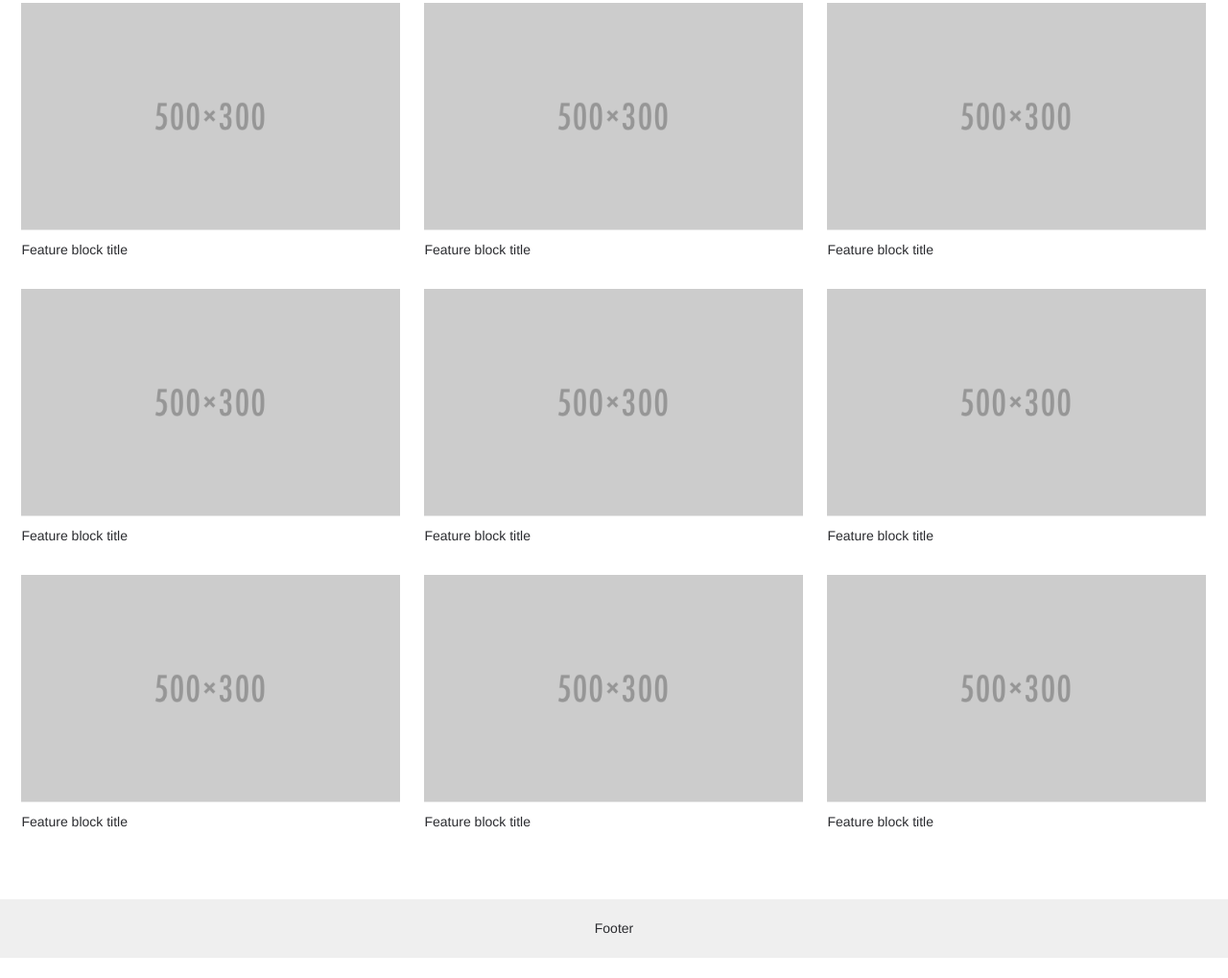
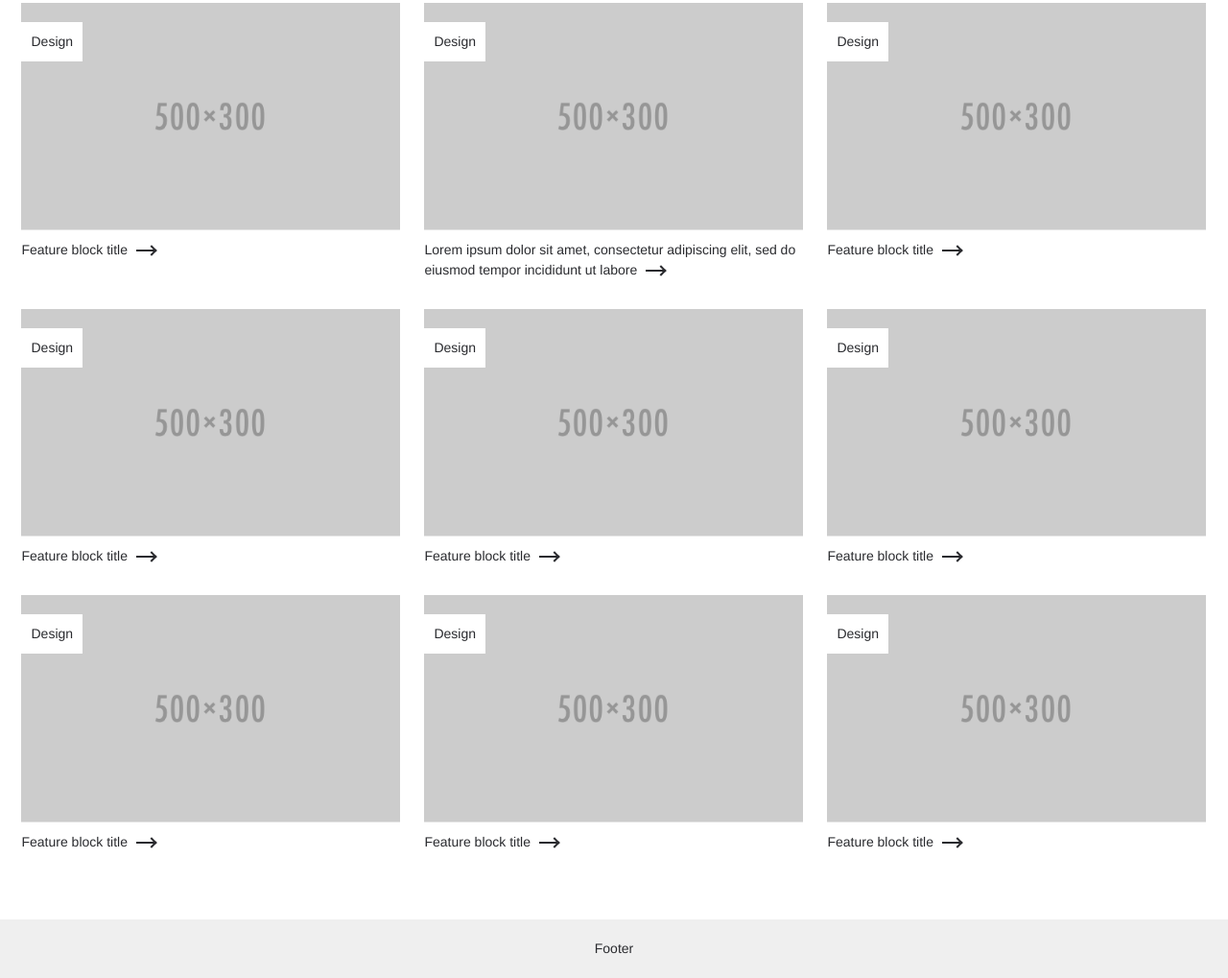
Before and after one commit to robhowells/image-rendering, a website: page html/index.html in a window 1280 px wide. Shown: the part 689-1708 px from the top of the page at 96% size. Before the commit the page ends 1687 px from the top, so only its background shows below. Drawn offline with nearby package versions, Linux system fonts and the light colour scheme.

Commit message:
added work tags and arrow animations

```diff
--- a/html/index.html
+++ b/html/index.html
@@ -43,8 +43,9 @@
     <main id="content" role="main">
         <section class="section--padded">
            <div class="container row">
-                <a class="four columns feature-block lazyload" href="/">
-                    <div class="image hover-color feature-block__image" data-hover-content="Client name">
+                <a class="four columns feature-block hover-block lazyload" href="/">
+                    <span class="feature-block__tag" data-tag-content="Design"></span>
+                    <div class="image feature-block__image hover-block__color" data-hover-content="Client name">
                         <picture>
                             <!--[if IE 9]><video style="display: none;"><![endif]-->
                             <source data-original-set="../img/promo500.png, ../img/promo500x2.png 2x">
@@ -59,11 +60,12 @@
                         <![endif]-->
                     </div>
                     <div class="panel">
-                        <p class="panel__title">Feature block title</p>
+                        <p class="panel__title">Feature block title <span class="arrow"></span></p>
                     </div>
                 </a>
-                <a class="four columns feature-block lazyload" href="/">
-                    <div class="image hover-color feature-block__image" data-hover-content="Client name">
+                <a class="four columns feature-block hover-block lazyload" href="/">
+                    <span class="feature-block__tag" data-tag-content="Design"></span>
+                    <div class="image feature-block__image hover-block__color" data-hover-content="Client name">
                         <picture>
                             <!--[if IE 9]><video style="display: none;"><![endif]-->
                             <source data-original-set="../img/promo500.png, ../img/promo500x2.png 2x">
@@ -78,11 +80,12 @@
                         <![endif]-->
                     </div>
                     <div class="panel">
-                        <p class="panel__title">Feature block title</p>
+                        <p class="panel__title">Lorem ipsum dolor sit amet, consectetur adipiscing elit, sed do eiusmod tempor incididunt ut labore <span class="arrow"></span></p>
                     </div>
                 </a>
-                <a class="four columns feature-block lazyload" href="/">
-                    <div class="image hover-color feature-block__image" data-hover-content="Client name">
+                <a class="four columns feature-block hover-block lazyload" href="/">
+                    <span class="feature-block__tag" data-tag-content="Design"></span>
+                    <div class="image feature-block__image hover-block__color" data-hover-content="Client name">
                         <picture>
                             <!--[if IE 9]><video style="display: none;"><![endif]-->
                             <source data-original-set="../img/promo500.png, ../img/promo500x2.png 2x">
@@ -97,13 +100,14 @@
                         <![endif]-->
                     </div>
                     <div class="panel">
-                        <p class="panel__title">Feature block title</p>
+                        <p class="panel__title">Feature block title <span class="arrow"></span></p>
                     </div>
                 </a>
             </div>
             <div class="container row">
-                <a class="four columns feature-block lazyload" href="/">
-                    <div class="image hover-color feature-block__image" data-hover-content="Client name">
+                <a class="four columns feature-block hover-block lazyload" href="/">
+                    <span class="feature-block__tag" data-tag-content="Design"></span>
+                    <div class="image feature-block__image hover-block__color" data-hover-content="Client name">
                         <picture>
                             <!--[if IE 9]><video style="display: none;"><![endif]-->
                             <source data-original-set="../img/promo500.png, ../img/promo500x2.png 2x">
@@ -118,11 +122,12 @@
                         <![endif]-->
                     </div>
                     <div class="panel">
-                        <p class="panel__title">Feature block title</p>
+                        <p class="panel__title">Feature block title <span class="arrow"></span></p>
                     </div>
                 </a>
-                <a class="four columns feature-block lazyload" href="/">
-                    <div class="image hover-color feature-block__image" data-hover-content="Client name">
+                <a class="four columns feature-block hover-block lazyload" href="/">
+                    <span class="feature-block__tag" data-tag-content="Design"></span>
+                    <div class="image feature-block__image hover-block__color" data-hover-content="Client name">
                         <picture>
                             <!--[if IE 9]><video style="display: none;"><![endif]-->
                             <source data-original-set="../img/promo500.png, ../img/promo500x2.png 2x">
@@ -137,11 +142,12 @@
                         <![endif]-->
                     </div>
                     <div class="panel">
-                        <p class="panel__title">Feature block title</p>
+                        <p class="panel__title">Feature block title <span class="arrow"></span></p>
                     </div>
                 </a>
-                <a class="four columns feature-block lazyload" href="/">
-                    <div class="image hover-color feature-block__image" data-hover-content="Client name">
+                <a class="four columns feature-block hover-block lazyload" href="/">
+                    <span class="feature-block__tag" data-tag-content="Design"></span>
+                    <div class="image feature-block__image hover-block__color" data-hover-content="Client name">
                         <picture>
                             <!--[if IE 9]><video style="display: none;"><![endif]-->
                             <source data-original-set="../img/promo500.png, ../img/promo500x2.png 2x">
@@ -156,13 +162,14 @@
                         <![endif]-->
                     </div>
                     <div class="panel">
-                        <p class="panel__title">Feature block title</p>
+                        <p class="panel__title">Feature block title <span class="arrow"></span></p>
                     </div>
                 </a>
             </div>
             <div class="container row">
-                <a class="four columns feature-block lazyload" href="/">
-                    <div class="image hover-color feature-block__image" data-hover-content="Client name">
+                <a class="four columns feature-block hover-block lazyload" href="/">
+                    <span class="feature-block__tag" data-tag-content="Design"></span>
+                    <div class="image feature-block__image hover-block__color" data-hover-content="Client name">
                         <picture>
                             <!--[if IE 9]><video style="display: none;"><![endif]-->
                             <source data-original-set="../img/promo500.png, ../img/promo500x2.png 2x">
@@ -177,11 +184,12 @@
                         <![endif]-->
                     </div>
                     <div class="panel">
-                        <p class="panel__title">Feature block title</p>
+                        <p class="panel__title">Feature block title <span class="arrow"></span></p>
                     </div>
                 </a>
-                <a class="four columns feature-block lazyload" href="/">
-                    <div class="image hover-color feature-block__image" data-hover-content="Client name">
+                <a class="four columns feature-block hover-block lazyload" href="/">
+                    <span class="feature-block__tag" data-tag-content="Design"></span>
+                    <div class="image feature-block__image hover-block__color" data-hover-content="Client name">
                         <picture>
                             <!--[if IE 9]><video style="display: none;"><![endif]-->
                             <source data-original-set="../img/promo500.png, ../img/promo500x2.png 2x">
@@ -196,11 +204,12 @@
                         <![endif]-->
                     </div>
                     <div class="panel">
-                        <p class="panel__title">Feature block title</p>
+                        <p class="panel__title">Feature block title <span class="arrow"></span></p>
                     </div>
                 </a>
-                <a class="four columns feature-block lazyload" href="/">
-                    <div class="image hover-color feature-block__image" data-hover-content="Client name">
+                <a class="four columns feature-block hover-block lazyload" href="/">
+                    <span class="feature-block__tag" data-tag-content="Design"></span>
+                    <div class="image feature-block__image hover-block__color" data-hover-content="Client name">
                         <picture>
                             <!--[if IE 9]><video style="display: none;"><![endif]-->
                             <source data-original-set="../img/promo500.png, ../img/promo500x2.png 2x">
@@ -215,7 +224,7 @@
                         <![endif]-->
                     </div>
                     <div class="panel">
-                        <p class="panel__title">Feature block title</p>
+                        <p class="panel__title">Feature block title <span class="arrow"></span></p>
                     </div>
                 </a>
             </div>
--- a/scss/layout/components/_feature-block.scss
+++ b/scss/layout/components/_feature-block.scss
@@ -18,7 +18,28 @@
 		margin: 0;
 		transition: .2s;
 		position: absolute;
-		transform: translateY(-50%) scale(1);
+		transform: translateZ(0) translateY(-50%) scale(1);
+	}
+	&__tag {
+		top: 20px;
+		opacity: 0;
+		left: -10px;
+		position: absolute;
+		z-index: z(default) + 1;
+		transition: .4s left, .4s opacity;
+		transition-delay: .4s;
+		&::before {
+			content: attr(data-tag-content);
+			padding: 10px;
+			color: $primary;
+			display: block;
+			background: $white-default;
+		}
+		.loaded &,
+		.no-js & {
+			left: 0;
+			opacity: 1;
+		}
 	}
 	&__panel {
 		padding: 10px 0;
@@ -31,6 +52,16 @@
 			.panel__title {
 				color: $accent;
 			}
+			.arrow {
+				&::before {
+					width: 25px;
+					background: $accent;
+				}
+				&::after {
+					right: -5px;
+					border-color: $accent;
+				}
+			}
 		}
 	}
 }
--- /dev/null
+++ b/scss/layout/components/_hover-block.scss
@@ -0,0 +1,41 @@
+/*========================================
+
+	Hover Block Styles
+	_____________
+
+
+========================================*/
+
+.hover-block {
+	&__color {
+		&::before,
+		&::after {
+			opacity: 0;
+			width: 100%;
+			transition: .2s opacity;
+			@include center-vertically;
+		}
+		&::before {
+			content: attr(data-hover-content);
+			color: $white-default;
+			text-align: center;
+			z-index: z(overlay) + 1;
+		}
+		&::after {
+			content: '';
+			height: 100%;
+			z-index: z(overlay);
+			background: rgba($accent, .5);
+		}
+	}
+	@include breakpoint(small-desktop-up) {
+		&:hover {
+			.hover-block__color {
+				&::before,
+				&::after {
+					opacity: 1;
+				}
+			}
+		}
+	}
+}
--- a/scss/layout/components/_hover-color.scss
+++ /dev/null
@@ -1,36 +0,0 @@
-/*========================================
-
-	Hover Color Styles
-	_____________
-
-
-========================================*/
-
-.hover-color {
-	&::before,
-	&::after {
-		opacity: 0;
-		width: 100%;
-		transition: .2s opacity;
-		@include center-vertically;
-	}
-	&::before {
-		content: attr(data-hover-content);
-		color: $white-default;
-		text-align: center;
-		z-index: z(default) + 1;
-	}
-	&::after {
-		content: '';
-		height: 100%;
-		background: rgba($accent, .5);
-	}
-	@include breakpoint(small-desktop-up) {
-		&:hover {
-			&::before,
-			&::after {
-				opacity: 1;
-			}
-		}
-	}
-}
--- a/scss/layout/components/_panel.scss
+++ b/scss/layout/components/_panel.scss
@@ -1,6 +1,6 @@
 /*========================================
 
-	Image Styles
+	Panel Styles
 	_____________
 
 
@@ -10,5 +10,6 @@
 	padding: 10px 0;
 	&__title {
 		margin: 0;
+		transition: .2s color;
 	}
 }
--- a/scss/style.scss
+++ b/scss/style.scss
@@ -34,5 +34,6 @@
 
 	@import "layout/components/image";
 	@import "layout/components/panel";
-	@import "layout/components/hover-color";
+	@import "layout/components/arrow";
+	@import "layout/components/hover-block";
 	@import "layout/components/feature-block";
```
Also changed, not shown: scss/layout/components/_arrow.scss (added, +35 -0 lines), README.md, css/style.css.
